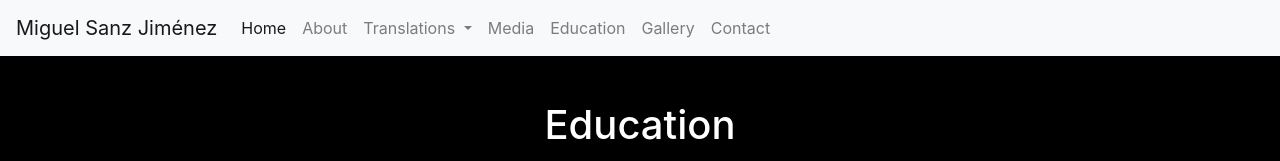
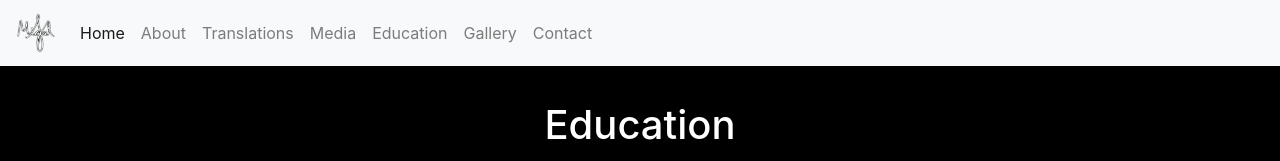
Before and after one commit to chrisratsabout/RevampEducation, a plain HTML site: page index.html in a window 1280 px wide. Shown: the top 161 px of the page. Drawn offline with nearby package versions, Linux system fonts and the light colour scheme.

Commit message:
Add files via upload

```diff
--- a/index.html
+++ b/index.html
@@ -91,6 +91,12 @@
             height: 60px;
             margin-bottom: 20px;
         }
+
+        .nav-icon {
+            width: 40px;
+            height: 40px;
+            margin: 0;
+        }
     </style>
 </head>
 
@@ -102,25 +108,18 @@
             <span class="navbar-toggler-icon"></span>
         </button>
         <div class="collapse navbar-collapse" id="navbarTogglerDemo01">
-            <a class="navbar-brand" href="https://chrisratsabout.github.io/RevampHome/">Miguel Sanz Jiménez</a>
+            <a class="navbar-brand" href="https://chrisratsabout.github.io/RevampHome/"><img class="nav-icon"
+                    src="./signature-transparent.png"></a>
             <ul class="navbar-nav mr-auto mt-2 mt-lg-0">
                 <li class="nav-item active">
-                    <a class="nav-link" href="https://chrisratsabout.github.io/RevampHome/">Home <span class="sr-only">(current)</span></a>
+                    <a class="nav-link" href="https://chrisratsabout.github.io/RevampHome/">Home <span
+                            class="sr-only">(current)</span></a>
                 </li>
                 <li class="nav-item">
                     <a class="nav-link" href="https://chrisratsabout.github.io/RevampAbout/">About</a>
                 </li>
-                <li class="nav-item dropdown">
-                    <a class="nav-link dropdown-toggle" href="#" id="navbarDropdownMenuLink" data-toggle="dropdown"
-                        aria-haspopup="true" aria-expanded="false">
-                        Translations
-                    </a>
-                    <div class="dropdown-menu" aria-labelledby="navbarDropdownMenuLink">
-                        <a class="dropdown-item" href="#books-section">Books</a>
-                        <a class="dropdown-item" href="#hellpress-section">Hellpress</a>
-                        <a class="dropdown-item" href="#netflix-section">Netflix</a>
-                        <a class="dropdown-item" href="#plot-section">Plot 2.0</a>
-                    </div>
+                <li class="nav-item">
+                    <a class="nav-link" href="https://chrisratsabout.github.io/RevampTranslations/">Translations</a>
                 </li>
                 <li class="nav-item">
                     <a class="nav-link" href="https://chrisratsabout.github.io/RevampMedia/">Media</a>
@@ -132,7 +131,7 @@
                     <a class="nav-link" href="https://chrisratsabout.github.io/RevampGallery/">Gallery</a>
                 </li>
                 <li class="nav-item">
-                    <a class="nav-link" href="#contact-section">Contact</a>
+                    <a class="nav-link" href="https://chrisratsabout.github.io/RevampContact/">Contact</a>
                 </li>
             </ul>
             </form>
```
